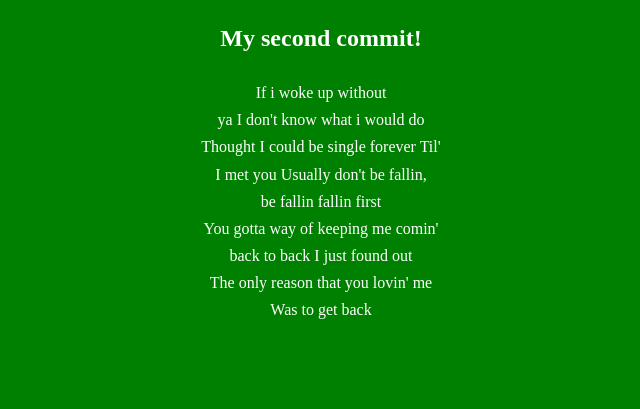
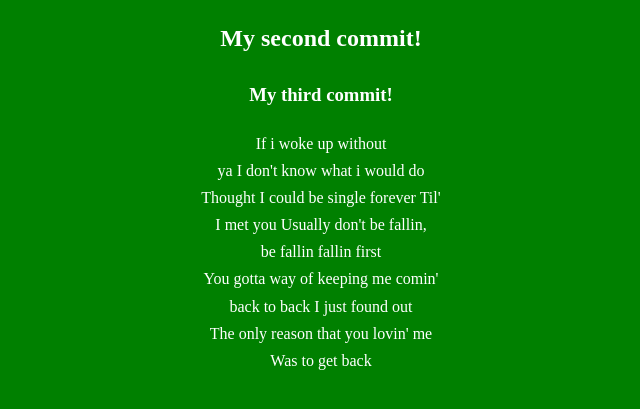
Before and after one commit to Alexdanin83/nauka-gita, a plain HTML site: page index.html in a window 1280 px wide. Shown: the part 79-488 px from the top of the page, without its empty margins (319-959 px from the left). Drawn offline with Linux system fonts and the light colour scheme.

Commit message:
third commit

```diff
--- a/index.html
+++ b/index.html
@@ -12,6 +12,7 @@
 
 <h1>My first commit!</h1>
 <h2>My second commit!</h2>
+<h3>My third commit!</h3>
 
 <p>If i woke up without <br>
 ya I don't know what i would do <br>
```
